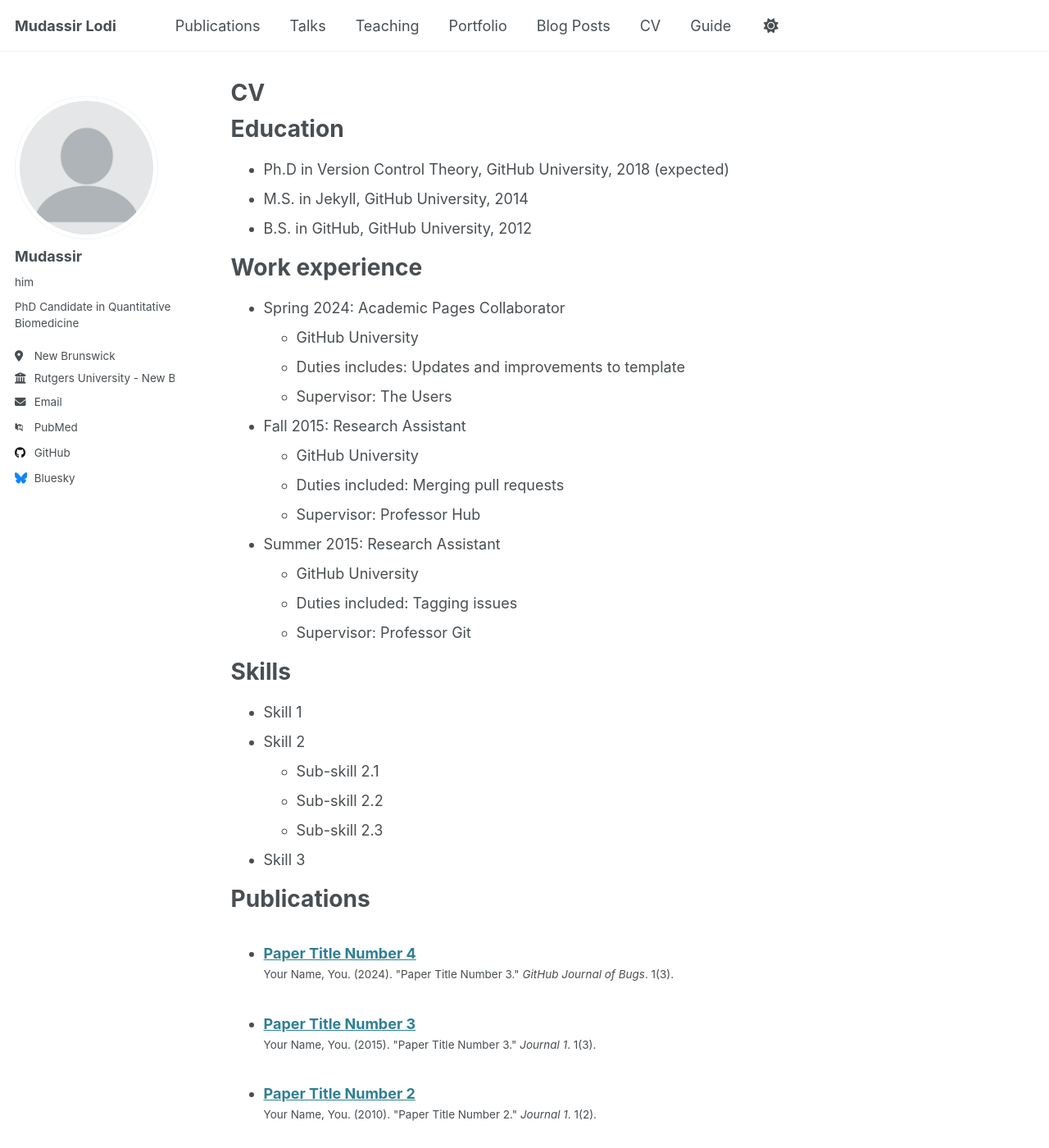
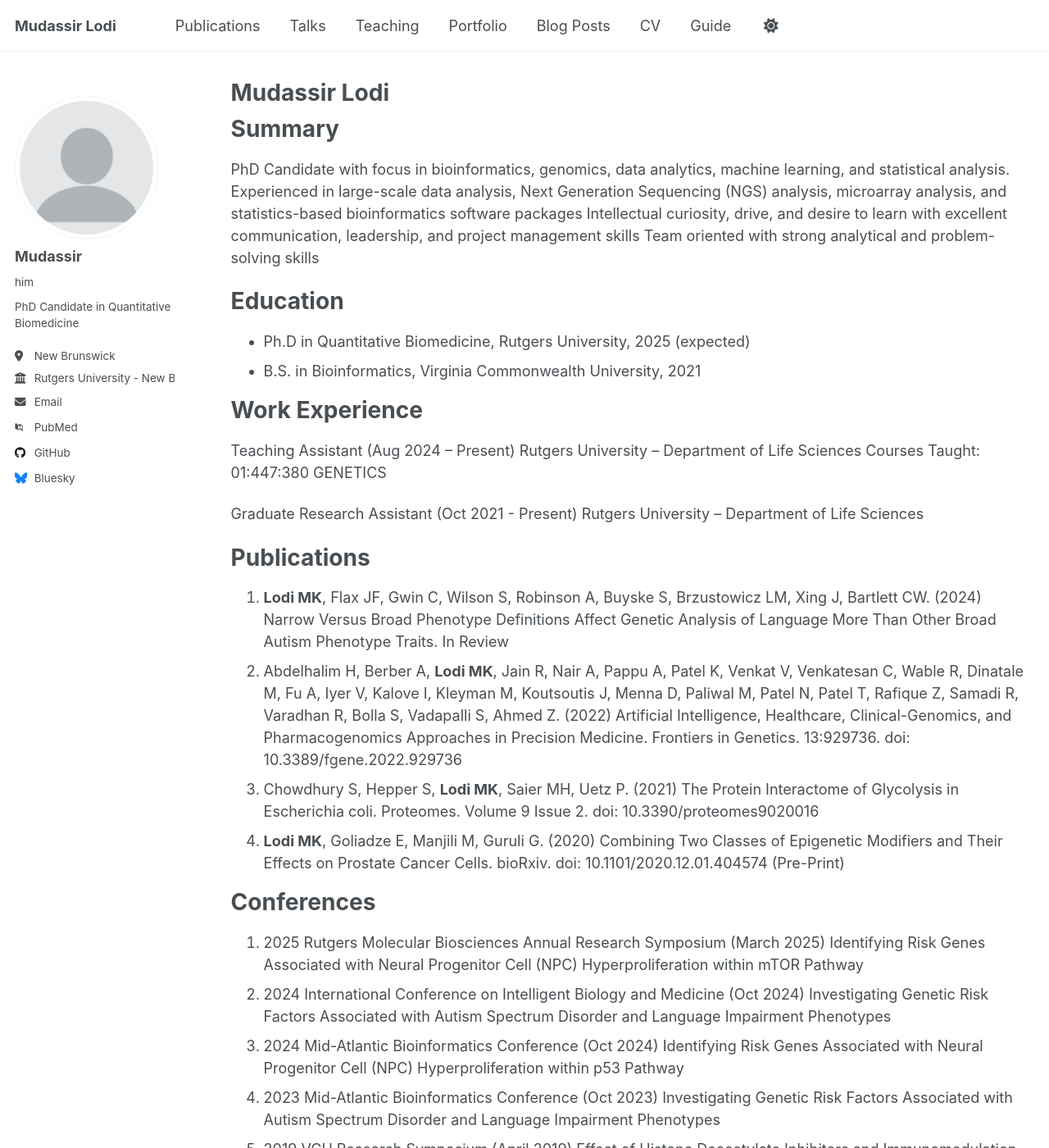
Before and after one commit to mklodi1/mklodi1.github.io, a Jekyll site: the page built from _pages/cv.md, in a window 1280 px wide and 1400 px high. Shown: the whole window at 82% size. Built offline with Jekyll 4.4.1, drawn with Linux system fonts in a browser that asks for light colours; some web fonts are replaced; some of the changed text lies outside the part shown.

Commit message:
Update cv.md

```diff
--- a/_pages/cv.md
+++ b/_pages/cv.md
@@ -1,6 +1,6 @@
 ---
 layout: archive
-title: "CV"
+title: "Mudassir Lodi"
 permalink: /cv/
 author_profile: true
 redirect_from:
@@ -9,56 +9,44 @@ redirect_from:
 
 {% include base_path %}
 
+Summary
+======
+PhD Candidate with focus in bioinformatics, genomics, data analytics, machine learning, and statistical analysis.
+Experienced in large-scale data analysis, Next Generation Sequencing (NGS) analysis, microarray analysis, and statistics-based bioinformatics software packages
+Intellectual curiosity, drive, and desire to learn with excellent communication, leadership, and project management skills
+Team oriented with strong analytical and problem-solving skills
+
 Education
 ======
-* Ph.D in Version Control Theory, GitHub University, 2018 (expected)
-* M.S. in Jekyll, GitHub University, 2014
-* B.S. in GitHub, GitHub University, 2012
+* Ph.D in Quantitative Biomedicine, Rutgers University, 2025 (expected)
+* B.S. in Bioinformatics, Virginia Commonwealth University, 2021
 
-Work experience
+Work Experience
 ======
-* Spring 2024: Academic Pages Collaborator
-  * GitHub University
-  * Duties includes: Updates and improvements to template
-  * Supervisor: The Users
+Teaching Assistant (Aug 2024 – Present)
+Rutgers University – Department of Life Sciences
+Courses Taught: 01:447:380 GENETICS
 
-* Fall 2015: Research Assistant
-  * GitHub University
-  * Duties included: Merging pull requests
-  * Supervisor: Professor Hub
-
-* Summer 2015: Research Assistant
-  * GitHub University
-  * Duties included: Tagging issues
-  * Supervisor: Professor Git
-
-Skills
-======
-* Skill 1
-* Skill 2
-  * Sub-skill 2.1
-  * Sub-skill 2.2
-  * Sub-skill 2.3
-* Skill 3
+Graduate Research Assistant (Oct 2021 - Present)
+Rutgers University – Department of Life Sciences
 
 Publications
 ======
-  <ul>{% for post in site.publications reversed %}
-    {% include archive-single-cv.html %}
-  {% endfor %}</ul>
+1. **Lodi MK**, Flax JF, Gwin C, Wilson S, Robinson A, Buyske S, Brzustowicz LM, Xing J, Bartlett CW. (2024) Narrow Versus Broad Phenotype Definitions Affect Genetic Analysis of Language More Than Other Broad Autism Phenotype Traits.
+In Review
+2. Abdelhalim H, Berber A, **Lodi MK**, Jain R, Nair A, Pappu A, Patel K, Venkat V, Venkatesan C, Wable R, Dinatale M, Fu A, Iyer V, Kalove I, Kleyman M, Koutsoutis J, Menna D, Paliwal M, Patel N, Patel T, Rafique Z, Samadi R, Varadhan R, Bolla S, Vadapalli S, Ahmed Z. (2022) Artificial Intelligence, Healthcare, Clinical-Genomics, and Pharmacogenomics Approaches in Precision Medicine. Frontiers in Genetics. 13:929736. doi: 10.3389/fgene.2022.929736
+3. Chowdhury S, Hepper S, **Lodi MK**, Saier MH, Uetz P. (2021) The Protein Interactome of Glycolysis in Escherichia coli. Proteomes. Volume 9 Issue 2. doi: 10.3390/proteomes9020016
+4. **Lodi MK**, Goliadze E, Manjili M, Guruli G. (2020) Combining Two Classes of Epigenetic Modifiers and Their Effects on Prostate Cancer Cells. bioRxiv. doi: 10.1101/2020.12.01.404574 (Pre-Print)
 
-Talks
+Conferences
 ======
-  <ul>{% for post in site.talks reversed %}
-    {% include archive-single-talk-cv.html  %}
-  {% endfor %}</ul>
-
-Teaching
-======
-  <ul>{% for post in site.teaching reversed %}
-    {% include archive-single-cv.html %}
-  {% endfor %}</ul>
-
-Service and leadership
-======
-* Currently signed in to 43 different slack teams
+1. 2025 Rutgers Molecular Biosciences Annual Research Symposium (March 2025)
+   Identifying Risk Genes Associated with Neural Progenitor Cell (NPC) Hyperproliferation within mTOR Pathway
+2. 2024 International Conference on Intelligent Biology and Medicine (Oct 2024)
+   Investigating Genetic Risk Factors Associated with Autism Spectrum Disorder and Language Impairment Phenotypes
+3. 2024 Mid-Atlantic Bioinformatics Conference (Oct 2024)
+   Identifying Risk Genes Associated with Neural Progenitor Cell (NPC) Hyperproliferation within p53 Pathway
+4. 2023 Mid-Atlantic Bioinformatics Conference (Oct 2023)
+   Investigating Genetic Risk Factors Associated with Autism Spectrum Disorder and Language Impairment Phenotypes
+5. 2019 VCU Research Symposium (April 2019)
+   Effect of Histone Deacetylate Inhibitors and Immunomodulation on Tumor Immunogenicity Ex Vivo
```
